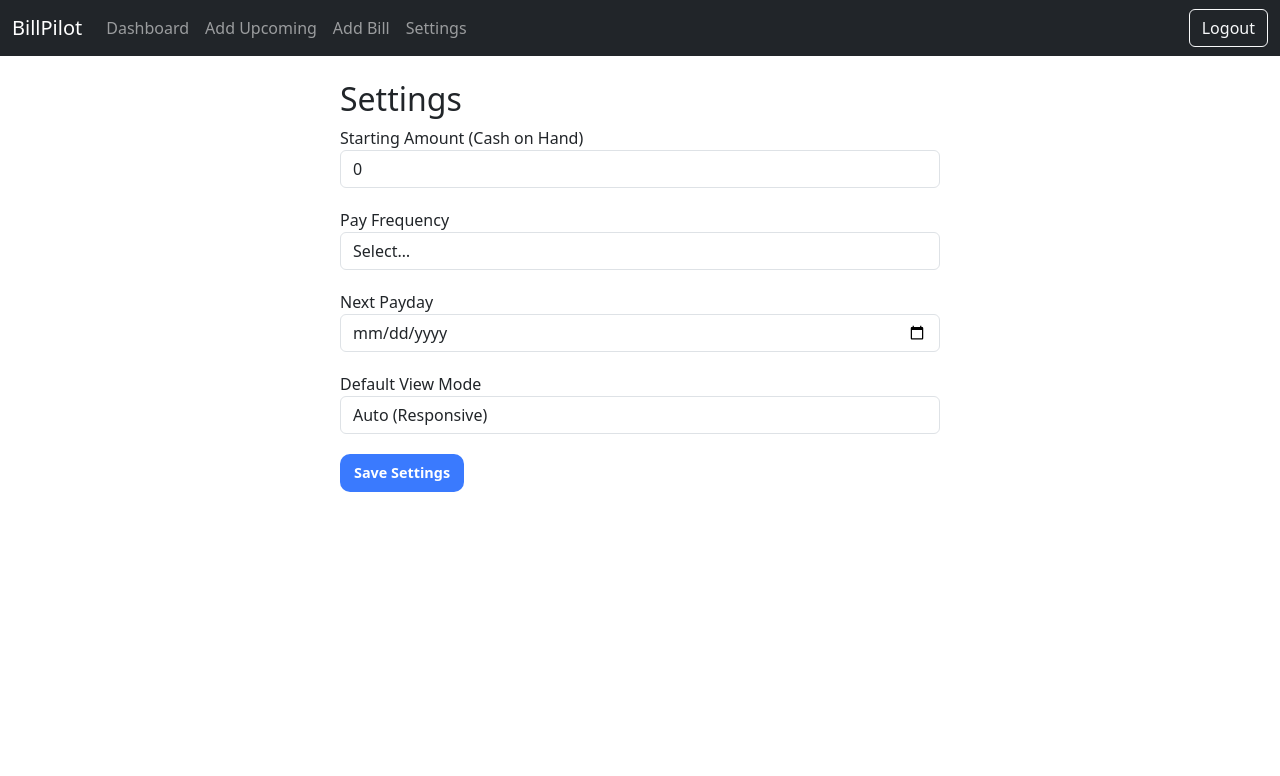
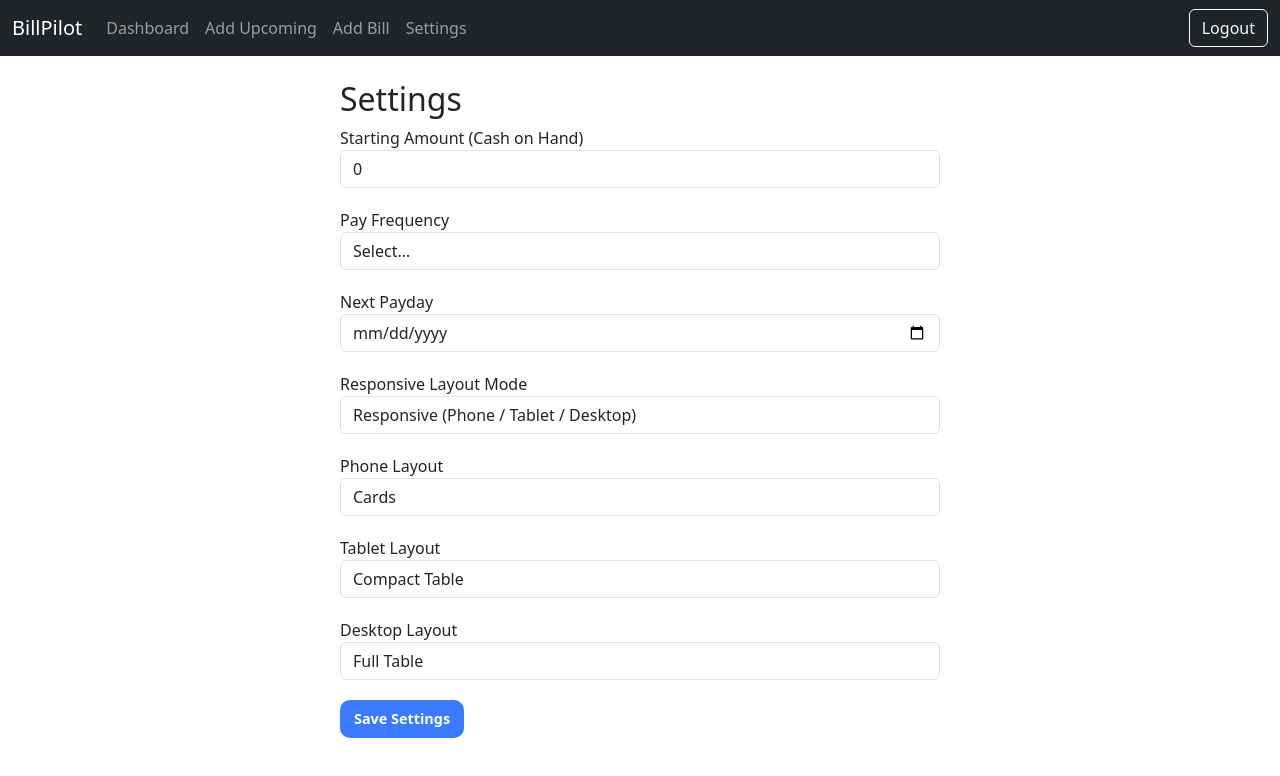
Before and after one commit to WCMcCown/billpay, a React (Vite) app in the folder budget-app/: page /settings in a window 1280 px wide. Shown: the top 776 px of the page. Built offline with nearby package versions, Linux system fonts and the light colour scheme; no server answers; sample sign-in values are in the browser's storage.

Commit message:
Add layout selection controls to Settings page

```diff
--- a/budget-app/src/pages/Settings.jsx
+++ b/budget-app/src/pages/Settings.jsx
@@ -6,8 +6,12 @@ const Settings = ({ user }) => {
 
     const [payFrequency, setPayFrequency] = useState("");
     const [nextPayday, setNextPayday] = useState("");
-    const [viewMode, setViewMode] = useState("auto");
     const [startingAmount, setStartingAmount] = useState(0);
+    const [responsiveMode, setResponsiveMode] = useState(1);
+    const [layoutPhone, setLayoutPhone] = useState("cards");
+    const [layoutTablet, setLayoutTablet] = useState("compact");
+    const [layoutDesktop, setLayoutDesktop] = useState("full");
+    const [layoutGlobal, setLayoutGlobal] = useState("full");
 
     const [message, setMessage] = useState("");
 
@@ -20,10 +24,18 @@ const Settings = ({ user }) => {
             .then(res => res.json())
             .then(data => {
                 if (data.success && data.settings) {
-                    setPayFrequency(data.settings.pay_frequency || "");
-                    setNextPayday(data.settings.next_payday || "");
-                    setViewMode(data.settings.view_mode || "auto");
-                    setStartingAmount(data.settings.starting_amount || 0);
+                    const s = data.settings;
+
+                    setPayFrequency(s.pay_frequency || "");
+                    setNextPayday(s.next_payday || "");
+                    setStartingAmount(s.starting_amount || 0);
+
+                    // NEW LAYOUT SETTINGS (fallbacks for older DB rows)
+                    setResponsiveMode(s.responsive_mode ?? 1);
+                    setLayoutPhone(s.layout_phone || "cards");
+                    setLayoutTablet(s.layout_tablet || "compact");
+                    setLayoutDesktop(s.layout_desktop || "full");
+                    setLayoutGlobal(s.layout_global || "full");
                 }
                 setLoading(false);
             })
@@ -40,8 +52,12 @@ const Settings = ({ user }) => {
             user_id: user.id,
             pay_frequency: payFrequency,
             next_payday: nextPayday || null,
-            view_mode: viewMode,
-            starting_amount: startingAmount
+            starting_amount: startingAmount,
+            responsive_mode: responsiveMode,
+            layout_phone: layoutPhone,
+            layout_tablet: layoutTablet,
+            layout_desktop: layoutDesktop,
+            layout_global: layoutGlobal
         };
 
         fetch(`${API}/settings.php`, {
@@ -88,7 +104,6 @@ const Settings = ({ user }) => {
                 />
             </div>
 
-
             {/* Pay Frequency */}
             <div className="form-group" style={{ marginBottom: "20px" }}>
                 <label>Pay Frequency</label>
@@ -116,19 +131,79 @@ const Settings = ({ user }) => {
                 />
             </div>
 
-            {/* View Mode */}
+            {/* Responsive Mode */}
             <div className="form-group" style={{ marginBottom: "20px" }}>
-                <label>Default View Mode</label>
+                <label>Responsive Layout Mode</label>
                 <select
-                    value={viewMode}
-                    onChange={(e) => setViewMode(e.target.value)}
+                    value={responsiveMode}
+                    onChange={(e) => setResponsiveMode(parseInt(e.target.value))}
                     className="form-control"
                 >
-                    <option value="auto">Auto (Responsive)</option>
-                    <option value="table">Table View</option>
-                    <option value="cards">Card View</option>
+                    <option value={1}>Responsive (Phone / Tablet / Desktop)</option>
+                    <option value={0}>Fixed Layout (Use one layout everywhere)</option>
                 </select>
             </div>
+
+            {/* Layout Options */}
+            {responsiveMode === 1 ? (
+                <>
+                    <div className="form-group" style={{ marginBottom: "20px" }}>
+                        <label>Phone Layout</label>
+                        <select
+                            value={layoutPhone}
+                            onChange={(e) => setLayoutPhone(e.target.value)}
+                            className="form-control"
+                        >
+                            <option value="cards">Cards</option>
+                            <option value="compact">Compact Table</option>
+                            <option value="standard">Standard Table</option>
+                            <option value="full">Full Table</option>
+                        </select>
+                    </div>
+
+                    <div className="form-group" style={{ marginBottom: "20px" }}>
+                        <label>Tablet Layout</label>
+                        <select
+                            value={layoutTablet}
+                            onChange={(e) => setLayoutTablet(e.target.value)}
+                            className="form-control"
+                        >
+                            <option value="cards">Cards</option>
+                            <option value="compact">Compact Table</option>
+                            <option value="standard">Standard Table</option>
+                            <option value="full">Full Table</option>
+                        </select>
+                    </div>
+
+                    <div className="form-group" style={{ marginBottom: "20px" }}>
+                        <label>Desktop Layout</label>
+                        <select
+                            value={layoutDesktop}
+                            onChange={(e) => setLayoutDesktop(e.target.value)}
+                            className="form-control"
+                        >
+                            <option value="cards">Cards</option>
+                            <option value="compact">Compact Table</option>
+                            <option value="standard">Standard Table</option>
+                            <option value="full">Full Table</option>
+                        </select>
+                    </div>
+                </>
+            ) : (
+                <div className="form-group" style={{ marginBottom: "20px" }}>
+                    <label>Layout for All Devices</label>
+                    <select
+                        value={layoutGlobal}
+                        onChange={(e) => setLayoutGlobal(e.target.value)}
+                        className="form-control"
+                    >
+                        <option value="cards">Cards</option>
+                        <option value="compact">Compact Table</option>
+                        <option value="standard">Standard Table</option>
+                        <option value="full">Full Table</option>
+                    </select>
+                </div>
+            )}
 
             <button
                 onClick={saveSettings}
```
Also changed, not shown: 1 other file (tests, documents, lock files or other folders).
